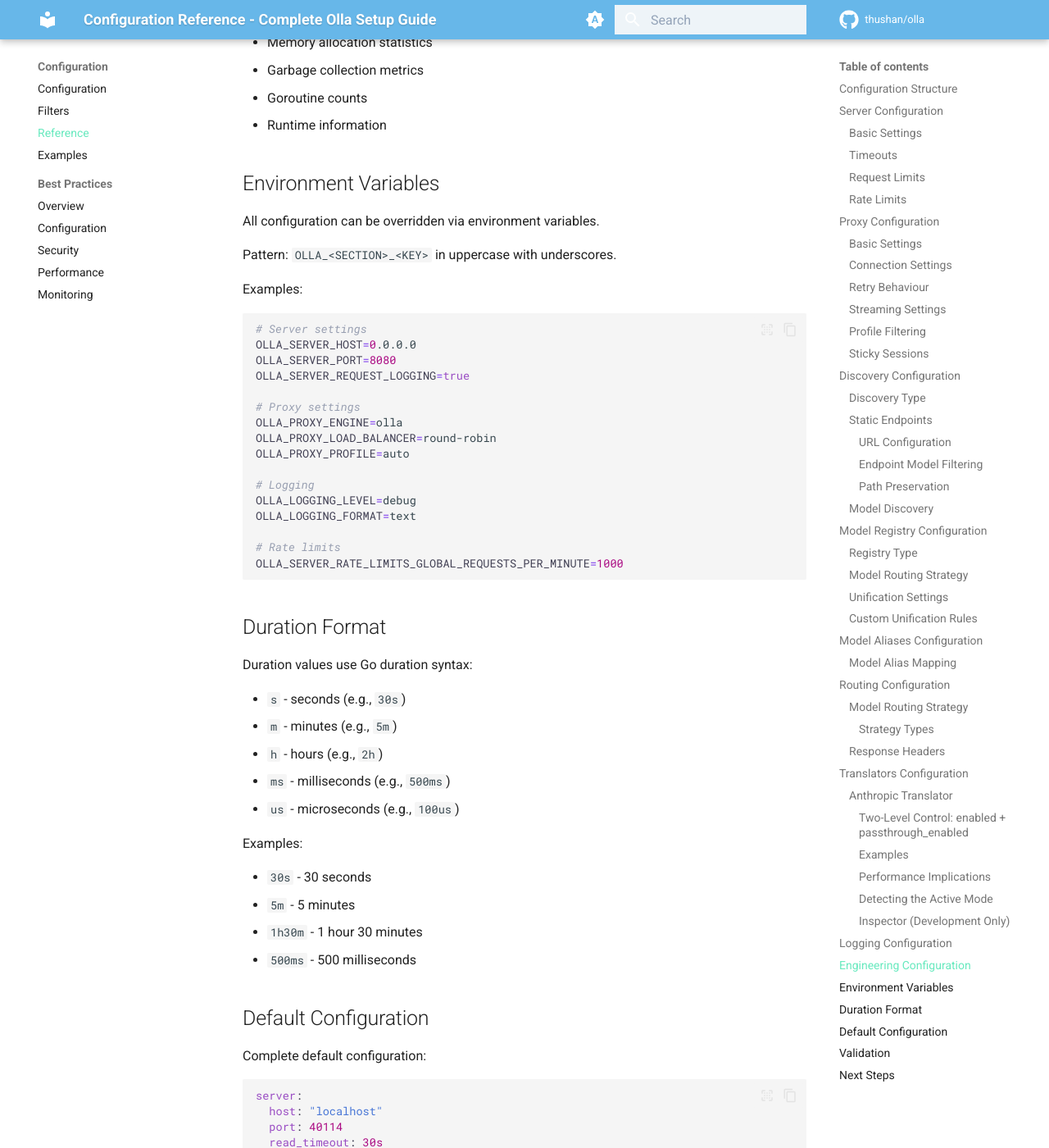
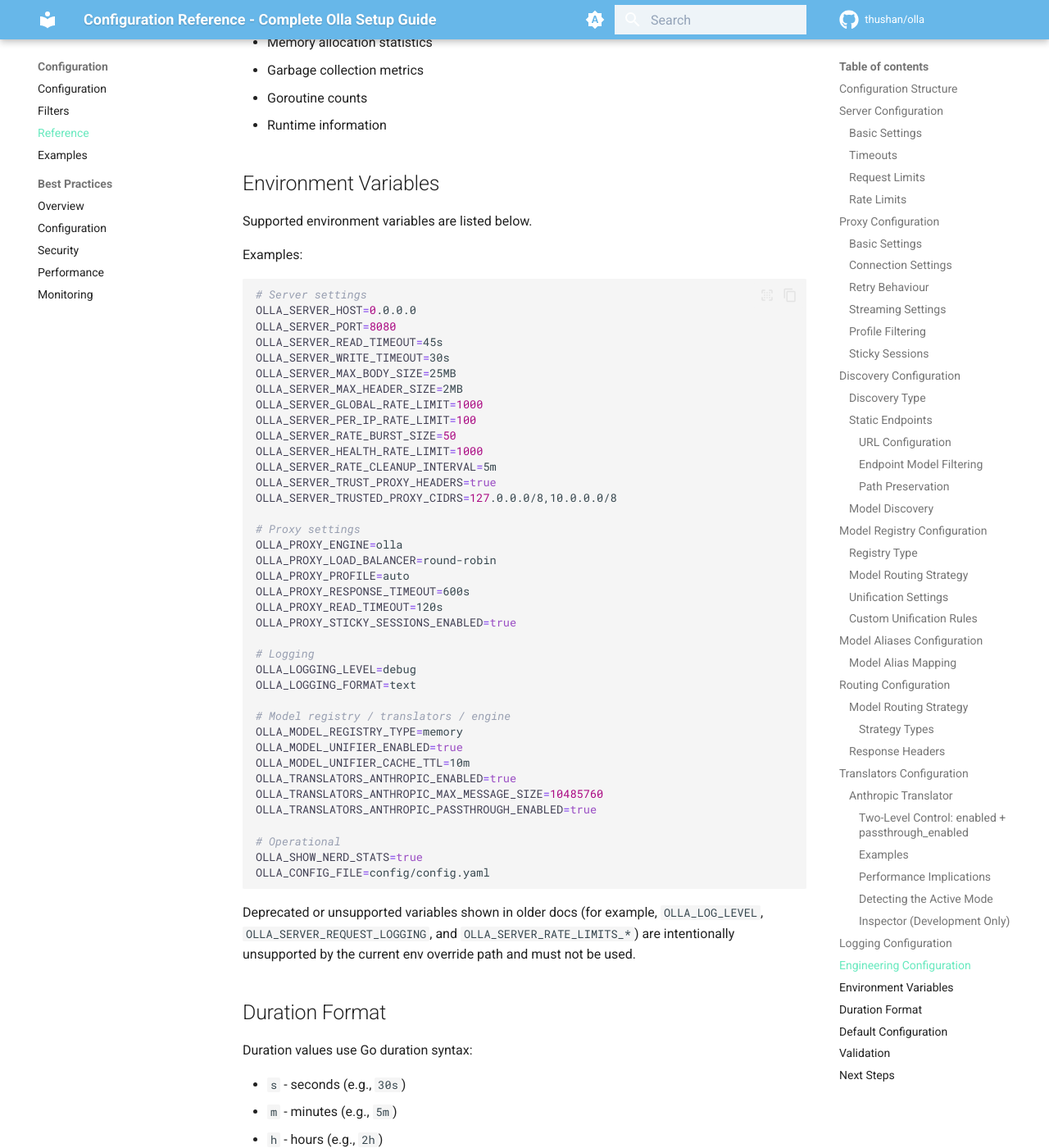
Before and after one commit to thushan/olla, an MkDocs documentation site: the page built from docs/content/configuration/reference.md, in a window 1280 px wide and 1400 px high, scrolled down 19607 px. Shown: the whole window at 82% size. Built offline with MkDocs 1.6.1 and Material for MkDocs 9.7.7, drawn with Linux system fonts in a browser that asks for light colours; emoji names are drawn with the system emoji font; comment, search, counter and statistics services are not loaded.

Commit message:
docs: align OLLA env overrides documentation and add unsupported env var regression
Closes #79

````diff
--- a/docs/content/configuration/reference.md
+++ b/docs/content/configuration/reference.md
@@ -735,9 +735,7 @@ When enabled, displays:
 
 ## Environment Variables
 
-All configuration can be overridden via environment variables.
-
-Pattern: `OLLA_<SECTION>_<KEY>` in uppercase with underscores.
+Supported environment variables are listed below.
 
 Examples:
 
@@ -745,20 +743,45 @@ Examples:
 # Server settings
 OLLA_SERVER_HOST=0.0.0.0
 OLLA_SERVER_PORT=8080
-OLLA_SERVER_REQUEST_LOGGING=true
+OLLA_SERVER_READ_TIMEOUT=45s
+OLLA_SERVER_WRITE_TIMEOUT=30s
+OLLA_SERVER_MAX_BODY_SIZE=25MB
+OLLA_SERVER_MAX_HEADER_SIZE=2MB
+OLLA_SERVER_GLOBAL_RATE_LIMIT=1000
+OLLA_SERVER_PER_IP_RATE_LIMIT=100
+OLLA_SERVER_RATE_BURST_SIZE=50
+OLLA_SERVER_HEALTH_RATE_LIMIT=1000
+OLLA_SERVER_RATE_CLEANUP_INTERVAL=5m
+OLLA_SERVER_TRUST_PROXY_HEADERS=true
+OLLA_SERVER_TRUSTED_PROXY_CIDRS=127.0.0.0/8,10.0.0.0/8
 
 # Proxy settings
 OLLA_PROXY_ENGINE=olla
 OLLA_PROXY_LOAD_BALANCER=round-robin
 OLLA_PROXY_PROFILE=auto
+OLLA_PROXY_RESPONSE_TIMEOUT=600s
+OLLA_PROXY_READ_TIMEOUT=120s
+OLLA_PROXY_STICKY_SESSIONS_ENABLED=true
 
 # Logging
 OLLA_LOGGING_LEVEL=debug
 OLLA_LOGGING_FORMAT=text
 
-# Rate limits
-OLLA_SERVER_RATE_LIMITS_GLOBAL_REQUESTS_PER_MINUTE=1000
+# Model registry / translators / engine
+OLLA_MODEL_REGISTRY_TYPE=memory
+OLLA_MODEL_UNIFIER_ENABLED=true
+OLLA_MODEL_UNIFIER_CACHE_TTL=10m
+OLLA_TRANSLATORS_ANTHROPIC_ENABLED=true
+OLLA_TRANSLATORS_ANTHROPIC_MAX_MESSAGE_SIZE=10485760
+OLLA_TRANSLATORS_ANTHROPIC_PASSTHROUGH_ENABLED=true
+
+# Operational
+OLLA_SHOW_NERD_STATS=true
+OLLA_CONFIG_FILE=config/config.yaml
 ```
+
+Deprecated or unsupported variables shown in older docs (for example, `OLLA_LOG_LEVEL`, `OLLA_SERVER_REQUEST_LOGGING`,
+and `OLLA_SERVER_RATE_LIMITS_*`) are intentionally unsupported by the current env override path and must not be used.
 
 ## Duration Format
 
````
Also changed, not shown: 1 other file.
